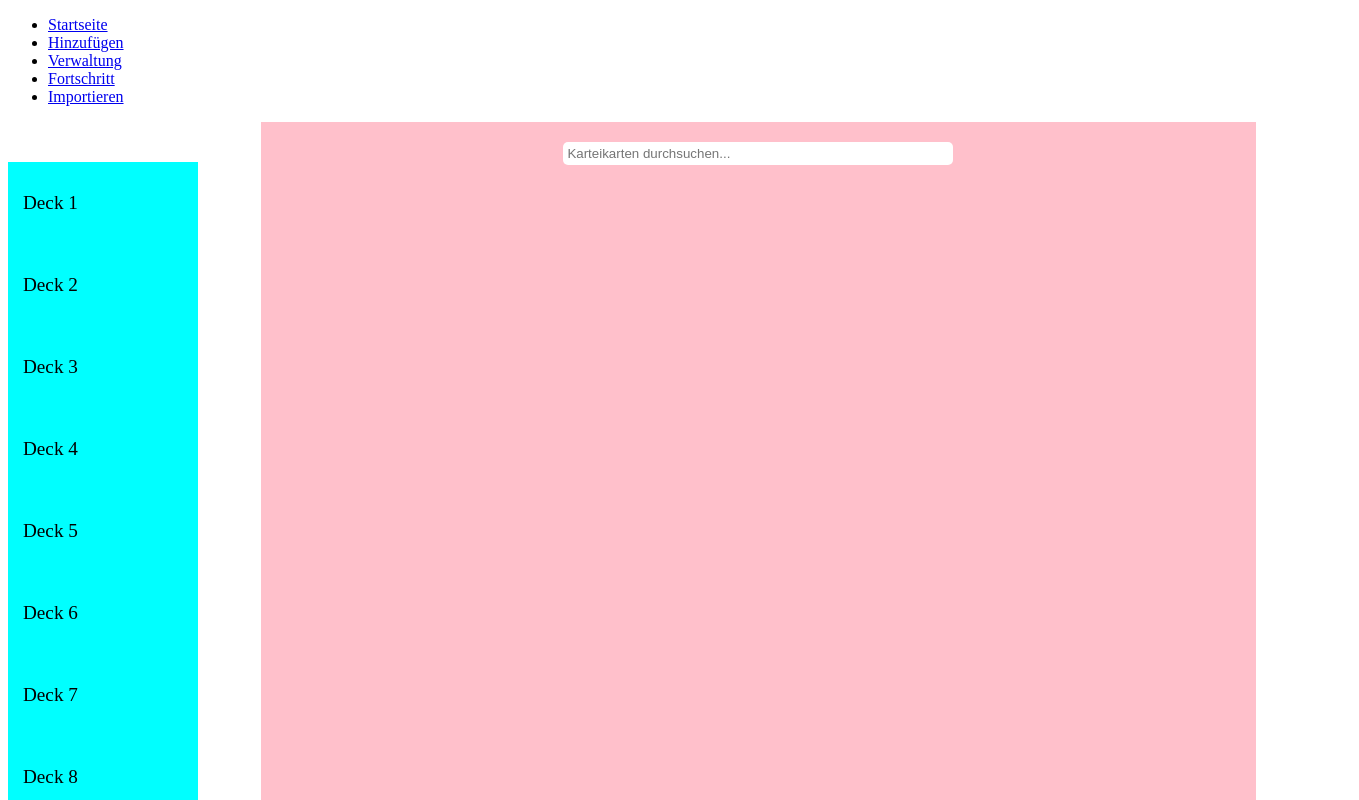
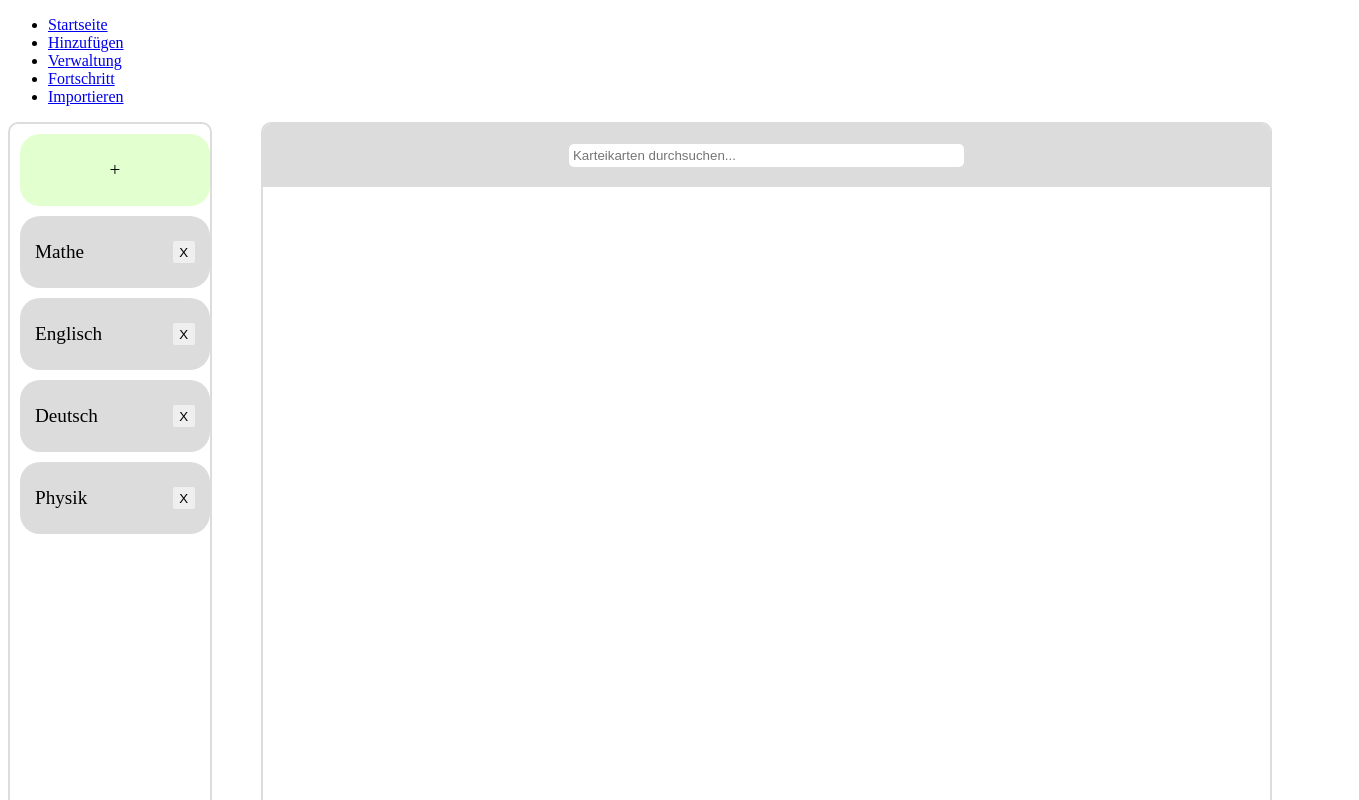
Before and after one commit to mohid-1311/Flashcards, a React (Create React App) app: page /Verwaltung in a window 1280 px wide. Shown: the top 800 px of the page, 1359 px wide, since content can reach past the window. Built offline with nearby package versions, Linux system fonts and the light colour scheme.

Commit message:
Funktionen (Karte bearbeiten/hinzufügen/löschen) implementiert

```diff
--- a/package.json
+++ b/package.json
@@ -4,11 +4,6 @@
   "private": true,
   "homepage": "https://mohid-1311.github.io/Flashcards",
   "dependencies": {
-    "@fortawesome/fontawesome-svg-core": "^6.7.2",
-    "@fortawesome/free-brands-svg-icons": "^6.7.2",
-    "@fortawesome/free-regular-svg-icons": "^6.7.2",
-    "@fortawesome/free-solid-svg-icons": "^6.7.2",
-    "@fortawesome/react-fontawesome": "^0.2.2",
     "@testing-library/dom": "^10.4.0",
     "@testing-library/jest-dom": "^6.6.3",
     "@testing-library/react": "^16.2.0",
--- a/src/pages/Verwaltung/Verwaltung.module.css
+++ b/src/pages/Verwaltung/Verwaltung.module.css
@@ -1,75 +1,96 @@
-.verwaltung-rahmen {
+div.verwaltung-rahmen {
     display: flex;
     justify-content: space-between;
-    max-height: 800px;
+    height: 800px;
 }
 
-.verwaltung-decks-liste {
+div.verwaltung-decks-liste {
     display: flex;
     flex-direction: column;
-    justify-content: space-between;
+    justify-content: flex-start;
     flex-wrap: nowrap;
 
     overflow: hidden scroll;
 
+    padding: 5px 0 10px 10px;
+
+    border: 2px solid gainsboro;
+    border-radius: 10px;
+
     width: 15%;
-
-    margin-top: 40px;
-
-    background-color: aqua;
 }
 
-.verwaltung-decks-liste > div {
+div.verwaltung-decks-liste::-webkit-scrollbar {
+    width: 8px;
+    background-color: transparent;
+}
+
+div.verwaltung-decks-liste > div {
+    display: flex;
+    justify-content: space-between;
+    flex-wrap: nowrap;
+
+    margin-block: 5px;
     padding-inline: 15px;
-    padding-block: 30px;
+    padding-block: 25px;
+
+    background-color: #dcdcdc;
+
+    border-radius: 20px;
 
     font-size: larger;
 }
 
-.verwaltung-decks-liste > div:hover {
+div.verwaltung-decks-liste > div:first-of-type {
+    justify-content: center;
+    background-color: #e2ffcf;
+}
+
+div.verwaltung-decks-liste > div:hover {
     cursor: pointer;
 
     background-color: lightblue;
+
+    box-shadow: 0 4px 8px rgba(0, 0, 0, 0.2);
 }
 
-.verwaltung-deck-karten-rahmen {
+div.verwaltung-deck-karten-rahmen {
     display: flex;
     justify-content: space-between;
+    flex-wrap: nowrap;
 
     width: 80%;
 }
 
-.verwaltung-deck-karten-uebersicht {
+div.verwaltung-deck-karten-uebersicht {
     display: flex;
     flex-direction: column;
     flex-wrap: nowrap;
 
     box-sizing: border-box;
 
-    min-width: 55%;
     width: 100%;
 
-    background-color: pink;
-
-    transition: width 0.5s ease-in;
+    border: 2px solid gainsboro;
+    border-radius: 10px;
 }
 
-.verwaltung-deck-karten-uebersicht.bearbeiten-ausgeklappt {
+div.verwaltung-deck-karten-uebersicht.bearbeiten-ausgeklappt {
     width: 60%;
 }
 
-.verwaltung-deck-karten-uebersicht.hide {
-    width: 0;
-}
-
-.verwaltung-deck-karten-suche {
+div.verwaltung-deck-karten-suche {
     display: flex;
     justify-content: center;
 
     padding: 20px;
+
+    border-radius: 8px 8px 0 0;
+
+    background-color: gainsboro;
 }
 
-.verwaltung-deck-karten-suche > input {
+div.verwaltung-deck-karten-suche > input {
     position: relative;
     width: 40%;
 
@@ -79,7 +100,7 @@
     border-radius: 5px;
 }
 
-.verwaltung-deck-karten-liste {
+div.verwaltung-deck-karten-liste {
     display: flex;
     flex-direction: column;
     flex-wrap: nowrap;
@@ -89,47 +110,100 @@
 
     height: 100%;
 
-    padding-inline: 20px;
+    padding-inline: 20px 10px;
 }
 
-.verwaltung-deck-karten-liste > table > tbody > tr {
+::-webkit-scrollbar {
+    width: 10px;
+}
+
+/* Handle */
+::-webkit-scrollbar-thumb {
+    background: gray;
+    border-radius: 5px;
+}
+
+div.verwaltung-deck-karten-liste > table > tbody > tr {
     display: inline-table;
+
     margin-block: 2px;
     padding: 5px;
 
-    background-color: tomato;
+    background-color: #ff6347;
 
     border: 0;
-    border-radius: 8px;
+    border-radius: 20px;
+}
+
+/* Erstes Element der Karteikartenliste (Hinzufügen-Element) */
+div.verwaltung-deck-karten-liste > table > tbody > tr:first-of-type {
+    background-color: #e2ffcf;
+}
+
+div.verwaltung-deck-karten-liste > table > tbody > tr:first-of-type:hover {
+    background-color: #bed8ad;
 }
 
 /* Andere Elemente in der Tabelle, bspw. Titel, Rückseite */
-.verwaltung-deck-karten-liste > table > tbody > tr > td {
+div.verwaltung-deck-karten-liste > table > tbody > tr > td {
     width: 50%;
+
     padding: 8px;
 
     overflow: hidden;
     overflow-wrap: anywhere;
 }
 
-.verwaltung-deck-karten-liste > table > tbody > tr:hover {
+div.verwaltung-deck-karten-liste > table > tbody > tr:hover {
     cursor: pointer;
 
     background-color: rgb(226, 71, 44);
+
+    box-shadow: 0 4px 8px rgba(0, 0, 0, 0.2);
 }
 
 /* Button zum Löschen einer Karte */
-.verwaltung-deck-karten-liste > table > tbody > tr > td:has(button) {
+div.verwaltung-deck-karten-liste > table > tbody > tr > td:has(button) {
     width: 1%;
 
     white-space: nowrap;
 }
 
-.verwaltung-deck-karten-liste > table > tbody > tr > td > button:hover {
-    cursor: pointer;
+div.verwaltung-deck-karten-liste > table > tbody > tr > td > input, div.verwaltung-deck-karten-liste > table > tbody > tr > td > input::placeholder {
+    border: 0;
+    border-radius: 5px;
+
+    width: 100%;
+
+    padding: 2px;
+
+    background-color: rgba(0, 0, 0, 0.05);
 }
 
-.verwaltung-karte-bearbeiten-rahmen {
+button.verwaltung-deck-entfernen, button.verwaltung-karte-hinzufuegen, button.verwaltung-karte-entfernen {
+    aspect-ratio: 1 / 1;
+
+    border: 0;
+    border-radius: 2px;
+}
+
+button.verwaltung-deck-entfernen {
+    margin-left: 5px;
+}
+
+button.verwaltung-deck-entfernen:hover, button.verwaltung-karte-entfernen:hover {
+    cursor: pointer;
+    background-color: red;
+    box-shadow: 0 4px 8px rgba(0, 0, 0, 0.2);
+}
+
+button.verwaltung-karte-hinzufuegen:hover {
+    cursor: pointer;
+    background-color: green;
+    box-shadow: 0 4px 8px rgba(0, 0, 0, 0.2);
+}
+
+div.verwaltung-karte-bearbeiten-rahmen {
     display: flex;
     flex-direction: column;
     justify-content: flex-start;
@@ -142,22 +216,36 @@
 
     box-sizing: border-box;
 
-    background-color: lightgreen;
-
-    transition: opacity 0.5s ease-in;
-    transition: width 0.5s ease-in;
+    border: 2px solid gainsboro;
+    border-radius: 10px;
 }
 
-.verwaltung-karte-bearbeiten-rahmen.hide {
-    display: "none";
+div.verwaltung-karte-bearbeiten-rahmen.verstecken {
+    display: none;
     opacity: 0;
     width: 0;
 }
 
-.verwaltung-karte-bearbeiten-rahmen > div > div {
+div.verwaltung-karte-bearbeiten-rahmen > div > h4 {
+    margin-block-end: 0.5em;
+}
+
+div.verwaltung-karte-bearbeiten-rahmen > div > div {
     padding-left: 5px;
 }
 
-.verwaltung-karte-bearbeiten-rahmen > div > h4 {
-    margin-block-end: 0.5em;
+button.verwaltung-karte-bearbeiten-attribut {
+    aspect-ratio: 1 / 1;
+
+    margin-inline: 5px;
+    padding: 1px;
+
+    border: 0;
+    border-radius: 2px;
+
+    background-color: transparent;
 }
+
+button.verwaltung-karte-bearbeiten-attribut:hover {
+    cursor: pointer;
+}
--- a/src/pages/Verwaltung/Verwaltung.tsx
+++ b/src/pages/Verwaltung/Verwaltung.tsx
@@ -1,93 +1,25 @@
-import React, { useState } from "react";
-import styles from "./Verwaltung.module.css";
+import React from "react"
+import styles from "./Verwaltung.module.css"
+import { getDeck, setDecks } from "../../deckState"
+
+type KarteikartenAttribute = "ausdruck" | "definition"
+
+let decks: {name: string, cards: {ausdruck: string, definition: string}[]}[]
 
 function Verwaltung(){
-
-  const [decks, setDecks] = useState([ // temporary dummy data
-    {name: "Deck 1", color: "#3a9147", cards: [
-      {title: "Satz des Pythagoras", front: "a^2 + b^2 = c^2", back: "root(a^2 + b^2) = c"},
-      {title: "Satz des Pythagorasdasdsadadadadsadsadad2dadasdadsadsadsadasdasd saddowe9f843873f7f8 fs87 f7s8df78gsdf7g sdg7f7g8fg7s8 7gdsg7f 7g7gfd", front: "a^2 + b^2 = c^", back: "root(a^2 + b^2) = csadsadasdasdsadasdsadsadasdsada"},
-      {title: "Titel 1", front: "Vorderseite 1", back: "Rückseite 1"}
-    ]},
-    {name: "Deck 2", color: "#320147", cards: [
-      {title: "Titel 2", front: "Vorderseite 2", back: "Rückseite 2"},
-      {title: "Titel 2", front: "Vorderseite 2", back: "Rückseite 2"},
-      {title: "Titel 2", front: "Vorderseite 2", back: "Rückseite 2"},
-      {title: "Titel 2", front: "Vorderseite 2", back: "Rückseite 2"},
-      {title: "Titel 2", front: "Vorderseite 2", back: "Rückseite 2"},
-      {title: "Titel 2", front: "Vorderseite 2", back: "Rückseite 2"},
-      {title: "Titel 2", front: "Vorderseite 2", back: "Rückseite 2"},
-      {title: "Titel 2", front: "Vorderseite 2", back: "Rückseite 2"},
-      {title: "Titel 2", front: "Vorderseite 2", back: "Rückseite 2"},
-      {title: "Titel 2", front: "Vorderseite 2", back: "Rückseite 2"},
-      {title: "Titel 2", front: "Vorderseite 2", back: "Rückseite 2"},
-      {title: "Titel 2", front: "Vorderseite 2", back: "Rückseite 2"},
-      {title: "Titel 2", front: "Vorderseite 2", back: "Rückseite 2"},
-      {title: "Titel 2", front: "Vorderseite 2", back: "Rückseite 2"},
-      {title: "Titel 2", front: "Vorderseite 2", back: "Rückseite 2"},
-      {title: "Titel 2", front: "Vorderseite 2", back: "Rückseite 2"},
-      {title: "Titel 2", front: "Vorderseite 2", back: "Rückseite 2"},
-      {title: "Titel 2", front: "Vorderseite 2", back: "Rückseite 2"},
-      {title: "Titel 2", front: "Vorderseite 2", back: "Rückseite 2"},
-      {title: "Titel 2", front: "Vorderseite 2", back: "Rückseite 2"},
-      {title: "Titel 2", front: "Vorderseite 2", back: "Rückseite 2"},
-      {title: "Titel 2", front: "Vorderseite 2", back: "Rückseite 2"},
-      {title: "Titel 2", front: "Vorderseite 2", back: "Rückseite 2"},
-      {title: "Titel 2", front: "Vorderseite 2", back: "Rückseite 2"},
-    ]},
-    {name: "Deck 3", color: "#420147", cards: [
-      {title: "Titel 3", front: "Vorderseite 3", back: "Rückseite 3"},
-      {title: "Titel 3", front: "Vorderseite 3", back: "Rückseite 3"},
-      {title: "Titel 3", front: "Vorderseite 3", back: "Rückseite 3"},
-      {title: "Titel 3", front: "Vorderseite 3", back: "Rückseite 3"},
-      {title: "Titel 3", front: "Vorderseite 3", back: "Rückseite 3"},
-      {title: "Titel 3", front: "Vorderseite 3", back: "Rückseite 3"}
-    ]},
-    {name: "Deck 4", color: "#520147", cards: [
-      {title: "Titel 4", front: "Vorderseite 4", back: "Rückseite 4"},
-      {title: "Titel 4", front: "Vorderseite 4", back: "Rückseite 4"},
-      {title: "Titel 4", front: "Vorderseite 4", back: "Rückseite 4"},
-      {title: "Titel 4", front: "Vorderseite 4", back: "Rückseite 4"},
-      {title: "Titel 4", front: "Vorderseite 4", back: "Rückseite 4"},
-      {title: "Titel 4", front: "Vorderseite 4", back: "Rückseite 4"}
-    ]},
-    {name: "Deck 5", color: "#620147", cards: [
-      {title: "Titel 5", front: "Vorderseite 5", back: "Rückseite 5"},
-      {title: "Titel 5", front: "Vorderseite 5", back: "Rückseite 5"},
-      {title: "Titel 5", front: "Vorderseite 5", back: "Rückseite 5"},
-      {title: "Titel 5", front: "Vorderseite 5", back: "Rückseite 5"},
-      {title: "Titel 5", front: "Vorderseite 5", back: "Rückseite 5"},
-      {title: "Titel 5", front: "Vorderseite 5", back: "Rückseite 5"}
-    ]},
-    {name: "Deck 6", color: "#620147", cards: [
-      {front: "Vorderseite 6", back: "Rückseite 6"},
-      {front: "Vorderseite 6", back: "Rückseite 6"},
-    ]},
-    {name: "Deck 7", color: "#620147", cards: [
-      {title: "Titel 7", front: "Vorderseite 7", back: "Rückseite 7"},
-      {title: "Titel 7", front: "Vorderseite 7", back: "Rückseite 7"},
-    ]},
-    {name: "Deck 8", color: "#620147", cards: [
-      {title: "Titel 8", front: "Vorderseite 8", back: "Rückseite 8"},
-      {title: "Titel 8", front: "Vorderseite 8", back: "Rückseite 8"},
-    ]},
-    {name: "Deck 9", color: "#620147", cards: [
-      {title: "Titel 9", front: "Vorderseite 9", back: "Rückseite 9"},
-      {title: "Titel 9", front: "Vorderseite 9", back: "Rückseite 9"},
-    ]},
-    {name: "Deck 10", color: "#620147", cards: [
-      {title: "Titel 10", front: "Vorderseite 10", back: "Rückseite 10"},
-      {title: "Titel 10", front: "Vorderseite 10", back: "Rückseite 10"},
-    ]}
-  ])
+  decks = getDeck()
 
   return (
     <>
       <div className={styles["verwaltung-rahmen"]}>
         <div className={styles["verwaltung-decks-liste"]}>
-          {decks.map((deck, index) => (
-            <div onClick={() => onClickDeck(deck.name, deck.cards)} key={index}>
+          <div>
+            +
+          </div>
+          {decks.map((deck: {name: string, cards: {ausdruck: string, definition: string}[]}, index: number) => (
+            <div onClick={() => onClickDeck(deck.name)} key={index}>
               {deck.name}
+              <button className={styles["verwaltung-deck-entfernen"]}>X</button>
             </div>
           ))}
         </div>
@@ -99,100 +31,245 @@ function Verwaltung(){
             <div className={styles["verwaltung-deck-karten-liste"]}>
               <table>
                 <tbody>
-                  {/* Wird später mit Karten gefüllt */}
+                  {/* Wird später mit Karteikarten gefüllt */}
                 </tbody>
               </table>
             </div>
           </div>
-          <div className={`${styles["verwaltung-karte-bearbeiten-rahmen"]} ${styles["hide"]}`}>
-            <h3>Karteikarte bearbeiten:</h3>
+          <div className={`${styles["verwaltung-karte-bearbeiten-rahmen"]} ${styles["verstecken"]}`}>
             {/* Wird später mit Infos der Karteikarte gefüllt */}
           </div>
         </div>
       </div>
     </>
-  );
+  )
 }
 
-function onClickDeck(deckName: string, cards: {title?: string, front: string, back: string}[]) {
-  const kartenListeElement = document.querySelector(`.${styles["verwaltung-deck-karten-liste"]} table tbody`);
+function onClickDeck(deckName: string) {
+  /* Karte-Bearbeiten Feld verstecken */
+  document.querySelector(`.${styles["verwaltung-karte-bearbeiten-rahmen"]}`)?.classList.add(styles["verstecken"])
+  document.querySelector(`.${styles["verwaltung-deck-karten-uebersicht"]}`)?.classList.remove(styles["bearbeiten-ausgeklappt"])
+
+  /* Wenn ein Deck existiert, dieses laden */
+  const deck = decks.find(deck => deck.name === deckName)
+  if(!deck) return
+
+  const kartenListeElement = document.querySelector(`.${styles["verwaltung-deck-karten-liste"]} > table > tbody`)
 
   /* Neue Tabellenzeilen erstellen */
   if (kartenListeElement) {
-    kartenListeElement.setAttribute("deck", deckName);
-    kartenListeElement.innerHTML = cards.map((card, index) => `
+    kartenListeElement.setAttribute("deckName", deckName)
+    kartenListeElement.innerHTML =
+    (`
+      <tr id="karte-hinzufuegen">
+        <td></td>
+        <td>+</td>
+        <td></td>
+      </tr>
+    `)
+    +
+    deck.cards.map((card, index) => `
       <tr key=${index}>
-        <td>${card.title || card.front}</td>
-        <td>${card.back}</td>
-        <td><button>X</button></td>
+        <td>${card.ausdruck}</td>
+        <td>${card.definition}</td>
+        <td><button class=${styles["verwaltung-karte-entfernen"]} id="karten-liste-karte-entfernen-button">X</button></td>
       </tr>
-    `).join("");
+    `).join("")
 
-    const rows = kartenListeElement.querySelectorAll("tr");
-    rows.forEach((row, index) => {
-      const key = row.attributes.getNamedItem("key")?.value;
-      const button = row.querySelector("button");
+    const reihen = kartenListeElement.querySelectorAll("tr")
+    reihen.forEach((reihe, index) => {
+      const key = reihe.attributes.getNamedItem("key")?.value
 
-      button?.addEventListener("click", () => onClickKarteEntfernen(key));
-      row?.addEventListener("click", () => onClickKarteBearbeiten(key, {title: cards[index].title, front: cards[index].front, back: cards[index].back}));
-    });
+      if (key) {
+        reihe?.addEventListener("click", (event) => onClickReihe(event, deckName, key))
+      } else {
+        reihe?.addEventListener("click", () => onClickKarteHinzufuegenInput(deckName))
+      }
+    })
+
+    /* Element mit dem aktuellen Wert der Suchleiste abrufen */
+    const suchleisteElement = (document.querySelector(`.${styles["verwaltung-deck-karten-suche"]} > input`) as HTMLInputElement)
+    if(!suchleisteElement) return
+    const suchleisteWert = suchleisteElement.value
+
+    if(suchleisteWert) {
+      onInputSuche()
+    }
   }
 }
 
-function onInputSuche(event : React.FormEvent<HTMLInputElement>) {
-  const target = event.target as HTMLInputElement;
-  const kartenListeElement = document.querySelector(`.${styles["verwaltung-deck-karten-liste"]} table tbody`);
-  const searchValue = target.value;
+function onInputSuche() {
+  /* Karte-Bearbeiten Feld verstecken */
+  document.querySelector(`.${styles["verwaltung-karte-bearbeiten-rahmen"]}`)?.classList.add(styles["verstecken"])
+  document.querySelector(`.${styles["verwaltung-deck-karten-uebersicht"]}`)?.classList.remove(styles["bearbeiten-ausgeklappt"])
 
-  const cards = kartenListeElement?.querySelectorAll("tr");
+  /* Element mit dem aktuellen Wert der Suchleiste abrufen */
+  const suchleisteElement = (document.querySelector(`.${styles["verwaltung-deck-karten-suche"]} > input`) as HTMLInputElement)
+  if(!suchleisteElement) return
+  const suchleisteWert = suchleisteElement.value
+
+  const kartenListeElement = document.querySelector(`.${styles["verwaltung-deck-karten-liste"]} > table > tbody`)
+  if(!kartenListeElement) return
+  const cards = kartenListeElement?.querySelectorAll("tr")
+
   cards?.forEach(card => {
     /* Wenn die Infos der Karte Teile des Suchbegriffs enthalten, wird sie angezeigt, ansonsten ausgeblendet */
-    const kartenInhalt = Array.from(card.querySelectorAll("td")).map(td => td.textContent).join(" ");
+    const kartenInhalt = Array.from(card.querySelectorAll("td")).map(td => td.textContent).join(" ")
 
-    if (kartenInhalt.toLowerCase().includes(searchValue.toLowerCase())) {
-      card.style.display = "";
+    if (card.id === "karte-hinzufuegen" || kartenInhalt.toLowerCase().includes(suchleisteWert.toLowerCase())) {
+      card.style.display = ""
     } else {
-      card.style.display = "none";
+      card.style.display = "none"
     }
-  });
+  })
 }
 
-function onClickKarteEntfernen(index: string | undefined) {
-  const kartenListeElement = document.querySelector(`.${styles["verwaltung-deck-karten-liste"]} table tbody`)
+function onClickReihe(event : MouseEvent, deckName : string, kartenIndex: string) {
+  /* Wenn ein Deck existiert, dieses mit Karten laden */
+  const deck = decks.find(deck => deck.name === deckName)
+  if(!deck) return
 
-  /* Überprüfen, ob ein gültiger index gefunden wurde und ob der Nutzer die Karteikarte wirklich löschen möchte */
-  if (index && window.confirm("Möchtest Du diese Karteikarte wirklich löschen?")) {
-    kartenListeElement?.querySelector(`tr[key="${index}"]`)?.remove();
+  const card = deck.cards.find((_, index) => index.toString() === kartenIndex)
+  if(!card) return
+
+  const targetElement = event.target as HTMLElement
+  console.log(targetElement.id)
+  if (targetElement.id === "karten-liste-karte-entfernen-button") {
+    onClickKarteEntfernen(deckName, kartenIndex)
+  } else {
+    onClickKarteBearbeiten(deckName, kartenIndex)
   }
 }
 
-function onClickKarteBearbeiten(index: string | undefined, card: {title?: string, front: string, back: string}) {
-  const rahmenKlassen = document.querySelector(`.${styles["verwaltung-karte-bearbeiten-rahmen"]}`)?.classList;
-  rahmenKlassen?.remove(styles["hide"])
+function onClickKarteEntfernen(deckName : string, kartenIndex: string) {
+  /* Karte-Bearbeiten Feld verstecken */
+  document.querySelector(`.${styles["verwaltung-karte-bearbeiten-rahmen"]}`)?.classList.add(styles["verstecken"])
+  document.querySelector(`.${styles["verwaltung-deck-karten-uebersicht"]}`)?.classList.remove(styles["bearbeiten-ausgeklappt"])
 
-  document.querySelector(`.${styles["verwaltung-deck-karten-uebersicht"]}`)?.classList.add(styles["bearbeiten-ausgeklappt"]);
+  const kartenListeElement = document.querySelector(`.${styles["verwaltung-deck-karten-liste"]} > table > tbody`)
 
+  /* Überprüfen, ob ein gültiger Index gefunden wurde und ob der Nutzer die Karteikarte wirklich löschen möchte */
+  if (kartenIndex && window.confirm("Möchtest Du diese Karteikarte wirklich löschen?")) {
+    const deck = decks.find(deck => deck.name === deckName)
 
-  const bVorderseiteElement = document.querySelector(`div#bearbeiten-vorderseite div`)
-  const bRueckseiteElement = document.querySelector(`div#bearbeiten-rueckseite div`)
-  const bErstellungsdatumElement = document.querySelector(`div#bearbeiten-erstellungsdatum div`)
+    if (deck) {
+      const kartenIndexNum = deck.cards.findIndex((_, index) => index.toString() === kartenIndex)
+
+      if (kartenIndexNum !== -1) {
+        /* Karte löschen und Frontend aktualisieren */
+        deck.cards.splice(kartenIndexNum, 1)
+
+        setDecks(decks)
+        onClickDeck(deckName)
+      }
+    }
+  }
+}
+
+function onClickKarteBearbeiten(deckName : string, kartenIndex: string) {
+  /* Karteikarte aus deckName und kartenIndex raussuchen, falls nicht vorhanden, abbrechen */
+  const card = decks.find(deck => deck.name === deckName)?.cards.find((_, index) => index.toString() === kartenIndex)
+  if(!card) return
+
+  const rahmenElement = document.querySelector(`.${styles["verwaltung-karte-bearbeiten-rahmen"]}`)
 
   /* Daten in das Bearbeitungsfeld eintragen */
-  // #TODO Für alle Elemente der Karteikarte ein Feld erstellen
-  if(bVorderseiteElement) {
-    bVorderseiteElement.innerHTML = (`
-      ${card.front}
-    `);
+  if(rahmenElement) {
+    rahmenElement.classList.remove(styles["verstecken"])
+
+    document.querySelector(`.${styles["verwaltung-deck-karten-uebersicht"]}`)?.classList.add(styles["bearbeiten-ausgeklappt"])
+
+    rahmenElement.innerHTML = (`
+      <h3>Karteikarte bearbeiten:</h3>
+      <div id="ausdruck">
+        <h4>Ausdruck:<button class=${styles["verwaltung-karte-bearbeiten-attribut"]}>✏️</button></h4>
+        <div>${card.ausdruck}</div>
+      </div>
+      <div id="definition">
+        <h4>Definition:<button class=${styles["verwaltung-karte-bearbeiten-attribut"]}>✏️</button></h4>
+        <div>${card.definition}</div>
+      </div>
+    `)
+
+    rahmenElement.querySelectorAll(`.${styles["verwaltung-karte-bearbeiten-attribut"]}`).forEach(buttonElement => {
+      const attributeName = (buttonElement.parentElement?.parentElement?.id as KarteikartenAttribute)
+      buttonElement.addEventListener("click", () => onClickAttributBearbeiten(deckName, kartenIndex, attributeName))
+    })
   }
-  if(bRueckseiteElement) {
-    bRueckseiteElement.innerHTML = (`
-      ${card.back}
-    `);
+}
+
+function onClickKarteHinzufuegenInput(deckName : string) {
+  /* Karte-Bearbeiten Feld verstecken */
+  document.querySelector(`.${styles["verwaltung-karte-bearbeiten-rahmen"]}`)?.classList.add(styles["verstecken"])
+  document.querySelector(`.${styles["verwaltung-deck-karten-uebersicht"]}`)?.classList.remove(styles["bearbeiten-ausgeklappt"])
+
+  const neueKarteElement = document.querySelector(`.${styles["verwaltung-deck-karten-liste"]} > table > tbody > tr#karte-hinzufuegen`)
+
+  if(neueKarteElement) {
+    if(!neueKarteElement.querySelector("td")?.innerHTML) {
+
+      neueKarteElement.innerHTML = (`
+        <td><input type="text" placeholder="Ausdruck eingeben..." required class=${styles["verwaltung-karte-hinzufuegen"]} id="ausdruck" /></td>
+        <td><input type="text" placeholder="Definition eingeben..." required class=${styles["verwaltung-karte-hinzufuegen"]} id="definition" /></td>
+        <td><button class=${styles["verwaltung-karte-hinzufuegen"]}>+</button></td>
+      `)
+
+      neueKarteElement.querySelector("td > button")?.addEventListener("click", () => onClickKarteHinzufuegen(deckName))
+    }
   }
-  if(bErstellungsdatumElement) {
-    bErstellungsdatumElement.innerHTML = (`
-      ${new Date().toLocaleDateString()}
-    `);
+}
+
+function onClickKarteHinzufuegen(deckName: string) {
+  const neueKarteElement = document.querySelector(`.${styles["verwaltung-deck-karten-liste"]} > table > tbody > tr#karte-hinzufuegen`)
+
+  if(neueKarteElement) {
+    /* Alle Inputs einlesen und überprüfen, ob für alle Inputs ein Wert eingegeben wurde */
+    let attribute: { [key: string]: string } = {}
+    let attributeCount = 0
+
+    Array.from(neueKarteElement.querySelectorAll("td > input")).forEach(attributInputElement => {
+      if((attributInputElement as HTMLInputElement).value.length > 0) {
+        attribute[attributInputElement.id] = (attributInputElement as HTMLInputElement).value
+        attributeCount++
+      }
+    })
+
+    if(attributeCount === neueKarteElement.querySelectorAll("td > input").length) {
+      const deck = decks.find(deck => deck.name === deckName)
+
+      if (deck) {
+        deck.cards.push({ ausdruck: attribute["ausdruck"], definition: attribute["definition"] })
+        setDecks(decks)
+        onClickDeck(deckName)
+      }
+    }
+  }
+}
+
+function onClickAttributBearbeiten(deckName: string, kartenIndex : string, attribut : KarteikartenAttribute) {
+  const deck = decks.find(deck => deck.name === deckName)
+
+  if (deck) {
+    const kartenIndexNum = deck.cards.findIndex((_, index) => index.toString() === kartenIndex)
+
+    if (kartenIndexNum !== -1) {
+      const aktuellesAttribut = document.querySelector(`.${styles["verwaltung-karte-bearbeiten-rahmen"]} > div#${attribut} > div`)
+
+      const neuerWert = prompt(`Gib einen Neuen Wert für ${attribut.charAt(0).toUpperCase() + attribut.slice(1)} ein:`, aktuellesAttribut?.innerHTML)
+
+      if (neuerWert) {
+        /* Neuen Wert zuweisen und Frontend aktualisieren */
+        deck.cards[kartenIndexNum][attribut] = neuerWert
+
+        setDecks(decks)
+        onClickDeck(deckName)
+        onClickKarteBearbeiten(deckName, kartenIndex)
+
+        if (aktuellesAttribut) {
+          aktuellesAttribut.innerHTML = neuerWert
+        }
+      }
+    }
   }
 }
 
```
